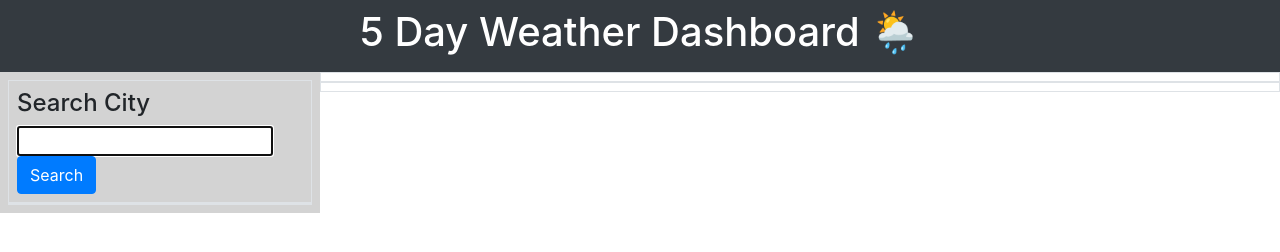
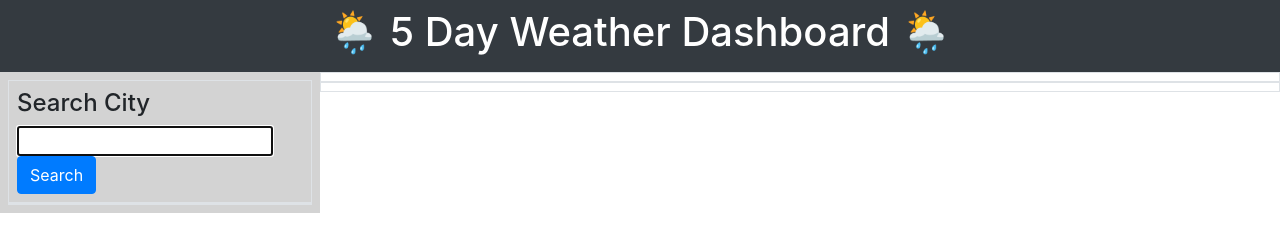
Before and after one commit to giselamarque/StarWeather, a plain HTML site: page index.html in a window 1280 px wide. Drawn offline with nearby package versions, Linux system fonts and the light colour scheme.

Commit message:
finalupdate

```diff
--- a/index.html
+++ b/index.html
@@ -17,7 +17,7 @@
 
 <body>
     <header class = "bg-dark text-white text-center p-2">
-        <h1>5 Day Weather Dashboard 🌦</h1>
+        <h1>🌦 5 Day Weather Dashboard 🌦</h1>
 
     </header>
 
--- a/script.js
+++ b/script.js
@@ -140,7 +140,7 @@ var displayUvIndex = function(index){
 
     uvIndexEl.appendChild(uvIndexValue);
 
-    //append index to current weather
+    // Append to current weather
     weatherContainerEl.appendChild(uvIndexEl);
 }
 
```
